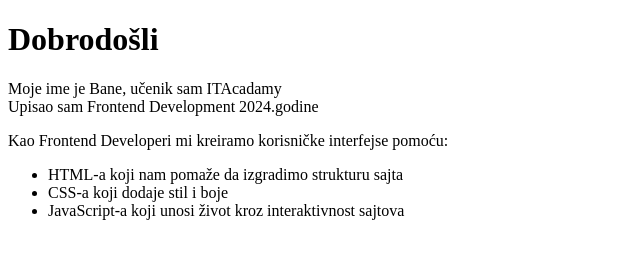
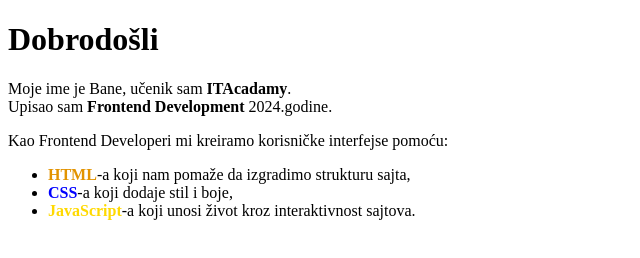
Before and after one commit to AlaveraB/Introduction-to-Frontend-Development---Assignment, a plain HTML site: page index.html in a window 1280 px wide. Shown: the whole page, without its empty margins (0-640 px from the left). Drawn offline with Linux system fonts and the light colour scheme.

Commit message:
Boldovanje reci i Bojenje(CSS)

```diff
--- a/index.html
+++ b/index.html
@@ -6,13 +6,13 @@
     </head>
         <body>
             <h1>Dobrodošli</h1>
-            <p>Moje ime je Bane, učenik sam ITAcadamy<br>
-                Upisao sam Frontend Development 2024.godine</p>
+            <p>Moje ime je Bane, učenik sam <b>ITAcadamy</b>.<br>
+                Upisao sam <b>Frontend Development</b> 2024.godine.</p>
             <p>Kao Frontend Developeri mi kreiramo korisničke interfejse pomoću:</p>
                 <ul>
-                    <li>HTML-a koji nam pomaže da izgradimo strukturu sajta</li>
-                    <li>CSS-a koji dodaje stil i boje</li>
-                    <li>JavaScript-a koji unosi život kroz interaktivnost sajtova</li>
+                    <li><b style="color: rgb(226, 147, 0);">HTML</b>-a koji nam pomaže da izgradimo strukturu sajta,</li>
+                    <li><b style="color: blue;">CSS</b>-a koji dodaje stil i boje,</li>
+                    <li><b style="color: rgb(255, 217, 0);">JavaScript</b>-a koji unosi život kroz interaktivnost sajtova.</li>
                 </ul>
 
         </body>
```
